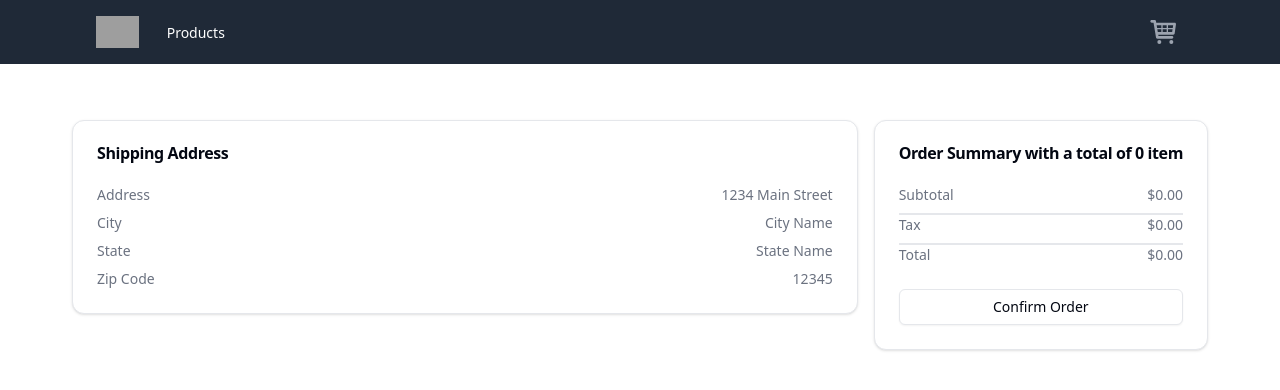
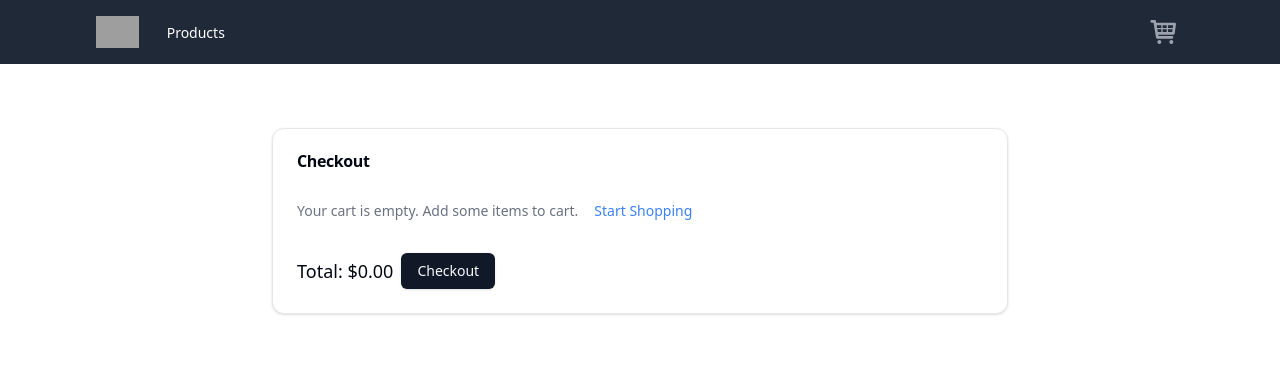
Before and after one commit to CEN-Smart/forntend-task, a React (Vite) app: page /checkout in a window 1280 px wide. Shown: the top 390 px of the page. Built offline with nearby package versions, Linux system fonts and the light colour scheme; grey boxes are pictures that could not be loaded.

Commit message:
add styles to checkout page

```diff
--- a/src/pages/checkout.tsx
+++ b/src/pages/checkout.tsx
@@ -8,95 +8,81 @@ import {
   CardTitle,
 } from './../components/ui/card';
 import { Button } from './../components/ui/button';
+import { Link } from 'react-router-dom';
 const CheckOutPage = () => {
-  const { cartItems } = useCartStore();
-  const quantity = cartItems.reduce((acc, item) => acc + item.quantity, 0);
-  const tax = quantity * 0.1;
-  const total = tax + quantity;
+  const { cartItems, removeItemFromCart } = useCartStore();
+
+  const onRemoveItemFromCart = (id: number) => {
+    removeItemFromCart(id);
+  };
+
   return (
-    <div className="max-w-6xl w-full p-2 mx-auto flex flex-col sm:flex-row gap-4">
-      <Card
-        className={`
-            h-fit flex-1 shrink-0
-      `}
+    <div className="max-w-3xl w-full mx-auto p-4">
+      <Card>
+        <CardHeader>
+          <CardTitle>Checkout</CardTitle>
+        </CardHeader>
+        <CardContent className="max-h-[320px] overflow-y-auto">
+          {cartItems.length > 0 ? (
+            cartItems.map(item => (
+              <div
+                key={item.id}
+                className="flex items-center justify-between p-4 bg-gray-50 rounded-lg mb-2"
               >
-        <CardHeader>
-          <CardTitle>Shipping Address</CardTitle>
-        </CardHeader>
-        <CardContent className="space-y-2">
-          <CardDescription>
-            <div className="flex justify-between">
-              <p>Address</p>
-              <p>1234 Main Street</p>
-            </div>
-          </CardDescription>
-          <CardDescription>
-            <div className="flex justify-between">
-              <p>City</p>
-              <p>City Name</p>
-            </div>
-          </CardDescription>
-          <CardDescription>
-            <div className="flex justify-between">
-              <p>State</p>
-              <p>State Name</p>
-            </div>
-          </CardDescription>
-          <CardDescription>
-            <div className="flex justify-between">
-              <p>Zip Code</p>
-              <p>12345</p>
-            </div>
-          </CardDescription>
-        </CardContent>
-      </Card>
-
-      <Card className=" max-w-sm  h-fit shrink-0">
-        <CardHeader>
-          <CardTitle>
-            Order Summary with a total of {quantity}{' '}
-            {quantity > 1 ? 'items' : 'item'}
-          </CardTitle>
-        </CardHeader>
-        <CardContent className=" divide-y-2 space-y-2">
-          <CardDescription>
-            <div className="flex justify-between">
-              <p>Subtotal</p>
-              <p>
+                <div className="flex items-center space-x-4">
+                  <img
+                    src={item.image}
+                    alt={item.description}
+                    className="w-16 h-16 object-scale-down rounded-lg"
+                  />
+                  <div>
+                    <p className="text-gray-500">
+                      {item.quantity} x{' '}
                       {new Intl.NumberFormat('en-US', {
                         style: 'currency',
                         currency: 'USD',
-                }).format(quantity)}
+                      }).format(item.price)}
                     </p>
                   </div>
+                </div>
+                <div>
+                  <Button
+                    onClick={() => onRemoveItemFromCart(item.id)}
+                    variant="link"
+                    className="text-red-500"
+                  >
+                    Remove
+                  </Button>
+                </div>
+              </div>
+            ))
+          ) : (
+            <CardDescription>
+              Your cart is empty. Add some items to cart.
+              <Link to="/">
+                <Button variant="link" className="text-blue-500">
+                  Start Shopping
+                </Button>
+              </Link>
             </CardDescription>
-          <CardDescription>
-            <div className="flex justify-between">
-              <p>Tax</p>
-              <p>
+          )}
+        </CardContent>
+        <CardFooter>
+          <div className="flex justify-between items-center space-x-2">
+            <p className="text-lg">
+              Total:{' '}
               {new Intl.NumberFormat('en-US', {
                 style: 'currency',
                 currency: 'USD',
-                }).format(tax)}
+              }).format(
+                cartItems.reduce(
+                  (acc, item) => acc + item.price * item.quantity,
+                  0
+                )
+              )}
             </p>
+            <Button>Checkout</Button>
           </div>
-          </CardDescription>
-          <CardDescription>
-            <div className="flex justify-between">
-              <p>Total</p>
-              <p>
-                {new Intl.NumberFormat('en-US', {
-                  style: 'currency',
-                  currency: 'USD',
-                }).format(total)}
-              </p>
-            </div>
-          </CardDescription>
-        </CardContent>
-        <CardFooter>
-          <Button variant="outline" className="w-full">
-            Confirm Order
-          </Button>
         </CardFooter>
       </Card>
     </div>
```
Lines whose indentation alone changed are shown as unchanged.
